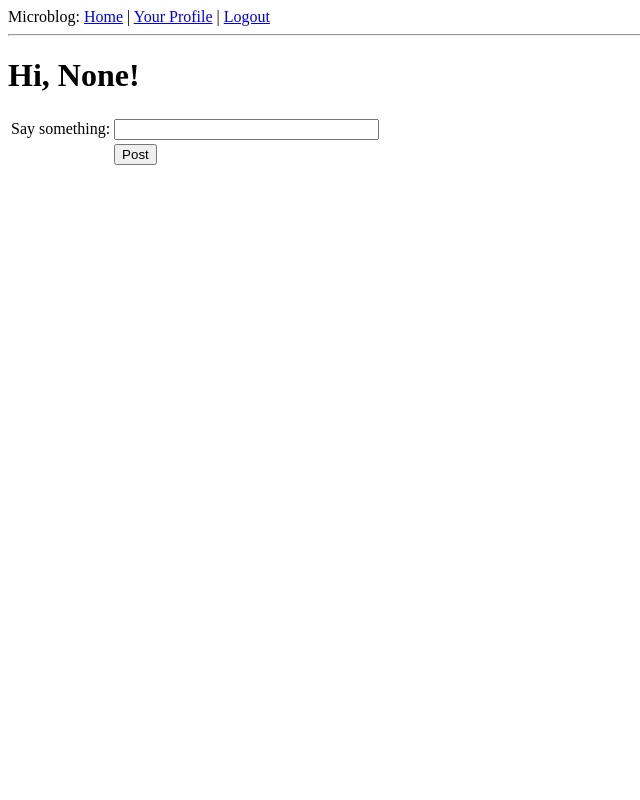
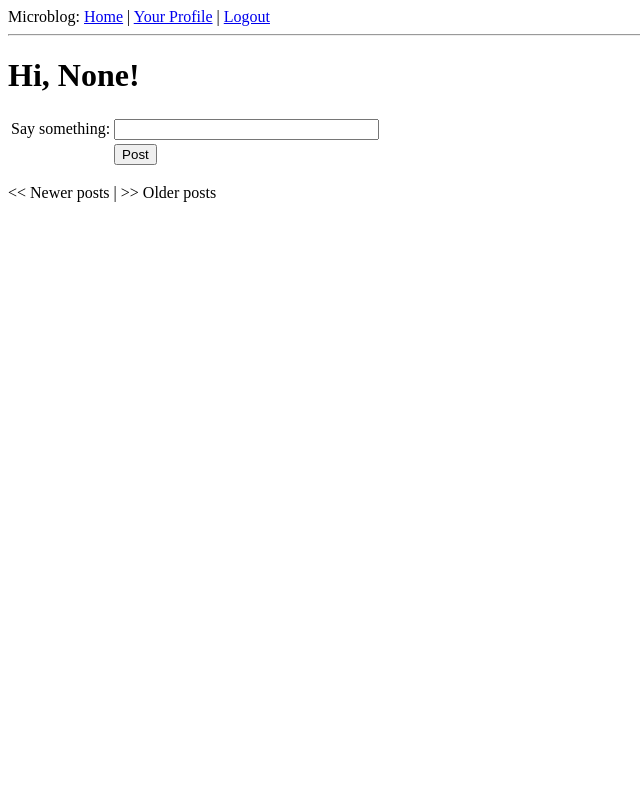
Before and after one commit to jimjshields/flask_mega_tutorial, a Flask app: template app/templates/index.html in a window 1280 px wide. Shown: the whole page, without its empty margins (0-640 px from the left). Run offline with Flask 2, Linux system fonts and the light colour scheme; the template is opened without the code that fills it: values that come from a table or form of the project are taken from there, others are empty; a user stored in the database is signed in; data comes from the database, SQL or seed files in the repository; parts of the project's set-up code (start-up, migrations or seed data) failed here and were passed over.

Commit message:
Added navigation for pages to index template.

```diff
--- a/app/templates/index.html
+++ b/app/templates/index.html
@@ -23,7 +23,21 @@
 		</table>
 	</form>
 
-	{% for post in posts %}
+	<!-- posts is a Paginate (SQLAlchemy) object -->
+	{% for post in posts.items %}
 		{% include "post.html" %}
 	{% endfor %}
+
+	<!-- Previous/Next Posts links -->
+	{% if posts.has_prev %}
+		<a href="{{ url_for('index', page=posts.prev_num) }}">&lt;&lt; Newer posts</a>
+	{% else %}
+		&lt;&lt; Newer posts
+	{% endif %} |
+	{% if posts.has_next %}
+		<a href="{{ url_for('index', page=posts.next_num) }}">&gt;&gt; Older posts</a>
+	{% else %}
+		&gt;&gt; Older posts
+	{% endif %}
+
 {% endblock %}
--- a/app/views.py
+++ b/app/views.py
@@ -60,7 +60,7 @@
 
 	# Gets paginated posts from a user's followers.
 	# Page determined by url, posts per page by the config.
-	posts = g.user.followed_posts().paginate(page, POSTS_PER_PAGE, False).items
+	posts = g.user.followed_posts().paginate(page, POSTS_PER_PAGE, False)
 
 	# render_template will take the page specified and
 	# plug the variable blocks in the template w/ the data passed
```
